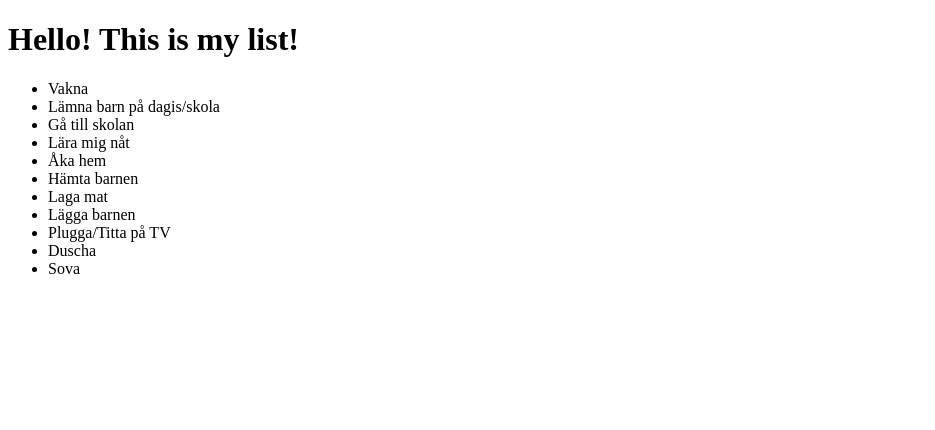
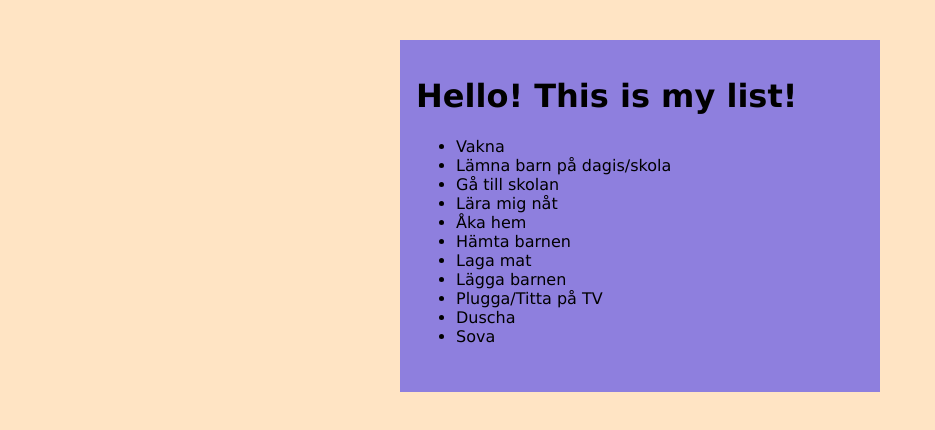
Before and after one commit to MisticG/express_beginning, a website: page public/hello.html in a window 1280 px wide. Shown: the whole page, without its empty margins (0-935 px from the left). Drawn offline with Linux system fonts and the light colour scheme.

Commit message:
added styling

```diff
--- a/app.js
+++ b/app.js
@@ -2,7 +2,7 @@ const express = require('express')
 const app = express()
 const port = 3000
 
-app.use(express.static('public'))
+app.use('/static', express.static('public'))
 
 app.get('/', (req, res) => {
 res.send('Hello World')
--- a/public/hello.html
+++ b/public/hello.html
@@ -5,7 +5,11 @@
     <meta name="viewport" content="width=device-width, initial-scale=1.0">
     <meta http-equiv="X-UA-Compatible" content="ie=edge">
     <title>Hej hej</title>
-    <div>
+    <link rel="stylesheet" type="text/css" href="stylesheets/style.css">
+</head>
+<body>
+<div class="myBox">
+    <div class="myList">
         <h1>Hello! This is my list!</h1>
         <ul>
             <li>Vakna</li>
@@ -20,10 +24,8 @@
             <li>Duscha</li>
             <li>Sova</li>
         </ul>
-    </div>
-
-</head>
-<body>
+</div>
+</div>
 
 </body>
 </html>
--- a/public/stylesheets/style.css
+++ b/public/stylesheets/style.css
@@ -0,0 +1,19 @@
+body {
+    display: flex;
+    justify-content: center;
+
+    background-color: bisque;
+    font-family: Verdana, Geneva, Tahoma, sans-serif;
+}
+
+.myBox {
+    margin-Top: 2em;
+    background-color: rgba(0, 0, 255, 0.445);
+    height: 22rem;
+    width: 30rem;
+}
+
+.myList {
+    padding: 1em;
+    align-content: center;
+}
```
